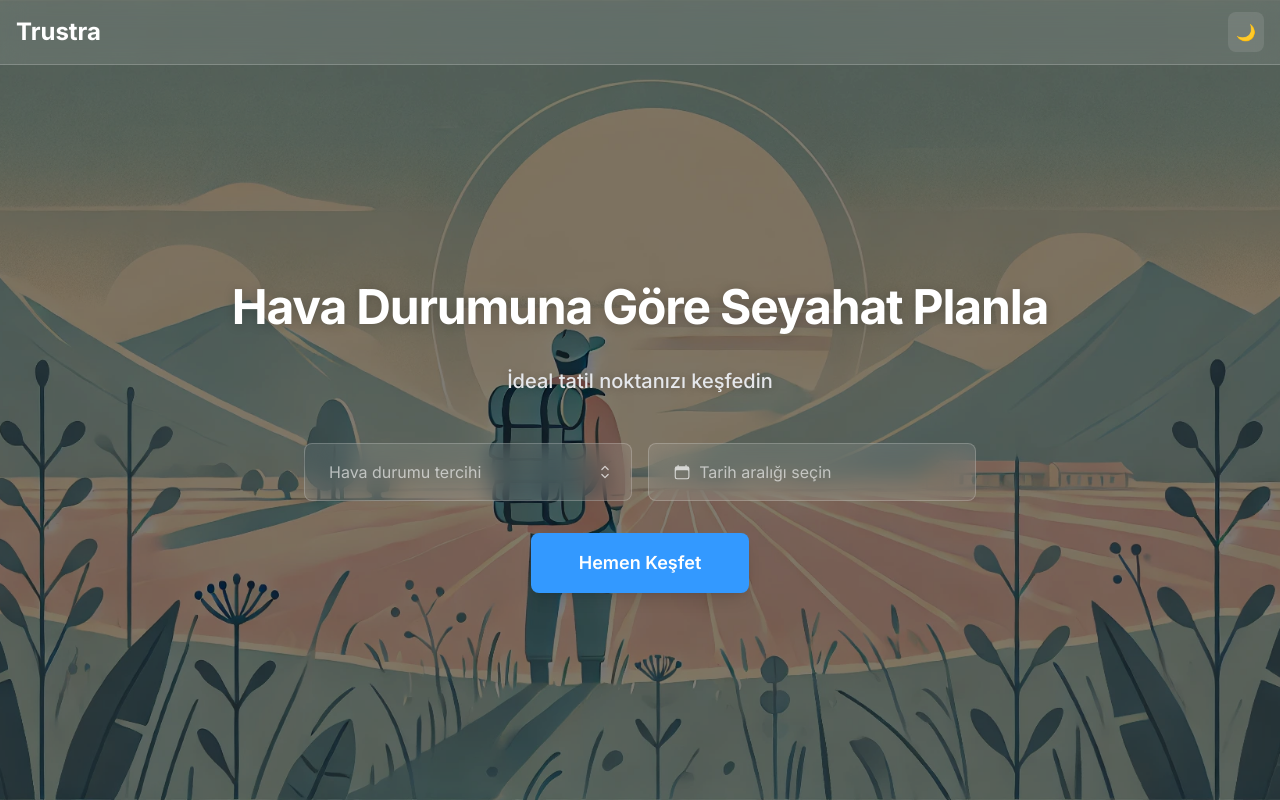
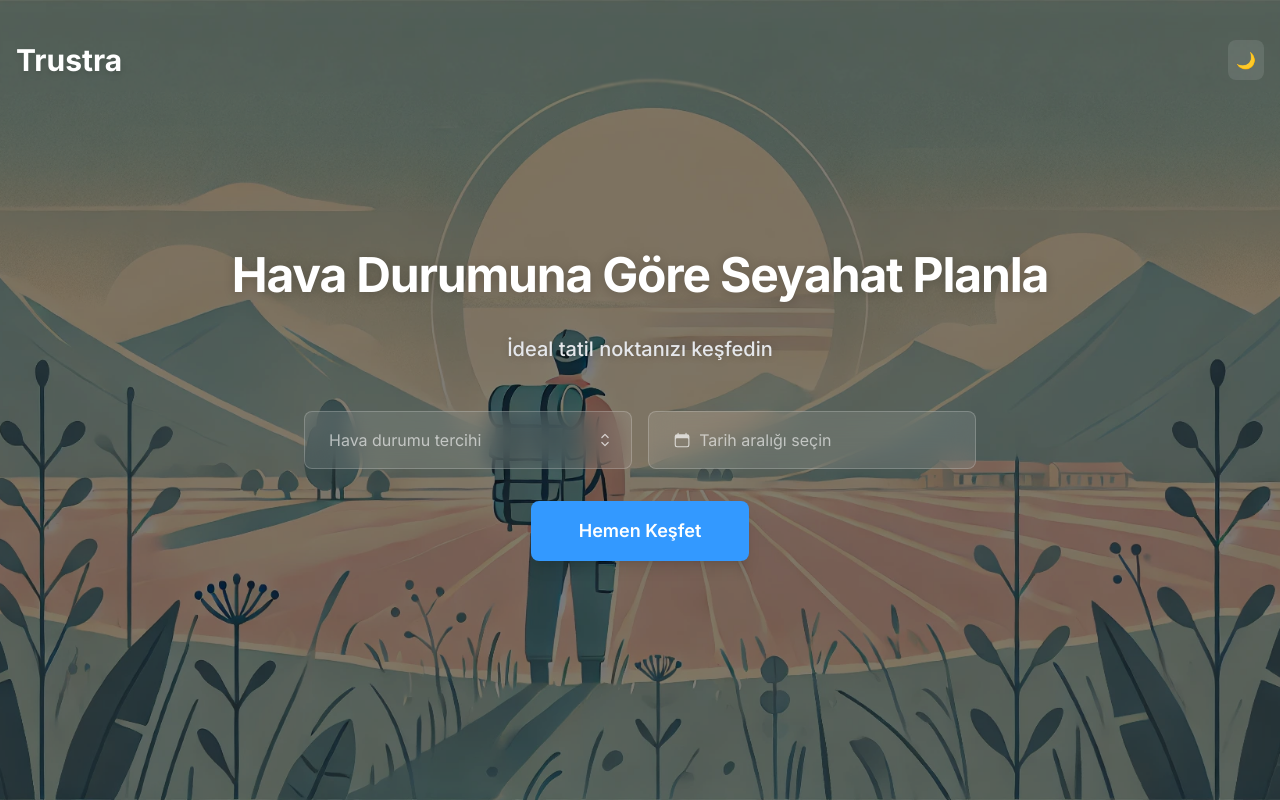
Before and after one commit to MehmethanDoru/trustra, a Next.js app: page / in a window 1280 px wide. Built offline with nearby package versions, Linux system fonts and the light colour scheme.

Commit message:
Update styling for Navbar.

```diff
--- a/src/app/page.tsx
+++ b/src/app/page.tsx
@@ -42,7 +42,7 @@ export default function Home() {
       </div>
 
       {/* Content */}
-      <div className="container relative z-10 mt-16">
+      <div className="container relative z-10 mt-0">
         <div className="text-center max-w-4xl mx-auto px-4">
           <div className="space-y-6 mb-12">
             <h1 className="text-4xl sm:text-5xl font-bold text-white [text-shadow:_0_1px_12px_rgb(0_0_0_/_20%)] tracking-tight leading-tight sm:leading-normal">
--- a/src/components/navbar/Navbar.tsx
+++ b/src/components/navbar/Navbar.tsx
@@ -18,11 +18,11 @@ const Navbar = () => {
   };
 
   return (
-    <nav className="fixed w-full top-0 z-50 bg-white/10 backdrop-blur-md border-b border-white/20">
+    <nav className="fixed w-full top-0 z-50 bg-transparent backdrop-blur-[1px] md:mt-7 mt-2 px-4 md:px-0 ">
       <div className="container flex items-center justify-between h-16">
         {/* Logo */}
         <div className="flex items-center">
-          <h1 className="text-2xl font-bold text-white">
+          <h1 className="text-3xl font-bold text-white drop-shadow-md hover:text-white/90 transition-colors">
             Trustra
           </h1>
         </div>
```
